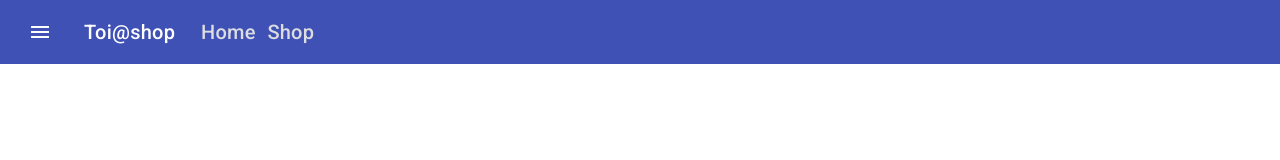
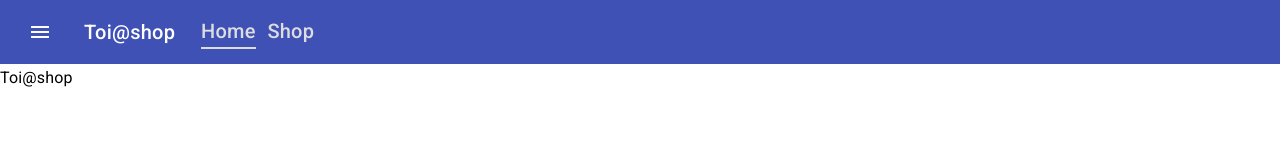
Before and after one commit to Yurii19/trial-ast, an Angular app: page /home in a window 1280 px wide. Before the commit this address led to /. Shown: the top 160 px of the page. Built offline with nearby package versions, Linux system fonts and the light colour scheme.

Commit message:
chore: updated main.ts - added rote - home, and redirect to the rout from empty route

```diff
--- a/src/app/header/header.component.html
+++ b/src/app/header/header.component.html
@@ -11,7 +11,7 @@
   <div>
     <mat-menu #menu="matMenu">
       <button mat-menu-item>
-        <a routerLink="" class="text-dark">Home</a>
+        <a routerLink="home" class="text-dark">Home</a>
       </button>
       <button mat-menu-item>
         <a routerLink="shop" class="text-dark">Shop</a>
@@ -21,7 +21,7 @@
   <div class="menu">
     <!-- <mat-menu > -->
     <!-- <button > -->
-    <a routerLink="" routerLinkActive="active" [routerLinkActiveOptions]="{exact: true}">Home</a>
+    <a routerLink="home" routerLinkActive="active" [routerLinkActiveOptions]="{exact: true}">Home</a>
     <!-- </button>
       <button > -->
     <a routerLink="shop" routerLinkActive="active" [routerLinkActiveOptions]="{exact: true}">Shop</a>
--- a/src/app/layouts/shop/shop.component.ts
+++ b/src/app/layouts/shop/shop.component.ts
@@ -2,6 +2,7 @@ import { Component } from '@angular/core';
 import { CommonModule } from '@angular/common';
 import { CardComponent } from 'src/app/components/card/card.component';
 import { ProductListComponent } from 'src/app/components/product-list/product-list.component';
+import { ProductService } from 'src/app/services/product.service';
 
 @Component({
   selector: 'app-shop',
@@ -22,5 +23,5 @@ import { ProductListComponent } from 'src/app/components/product-list/product-li
   ],
 })
 export class ShopComponent {
-
+  constructor(private productService: ProductService) {}
 }
--- a/src/main.ts
+++ b/src/main.ts
@@ -10,7 +10,8 @@ import { HomeComponent } from './app/layouts/home/home.component';
 import { ShopComponent } from './app/layouts/shop/shop.component';
 
 const routes: Routes = [
-  { path: '', component: HomeComponent },
+  { path: '', pathMatch: 'full', redirectTo: 'home' },
+  { path: 'home', component: HomeComponent },
   { path: 'shop', component: ShopComponent },
   //{ path: 'second-component', component: SecondComponent },
 ];
```
Also changed, not shown: src/app/app-routing.module.ts (+9 -3 lines).
